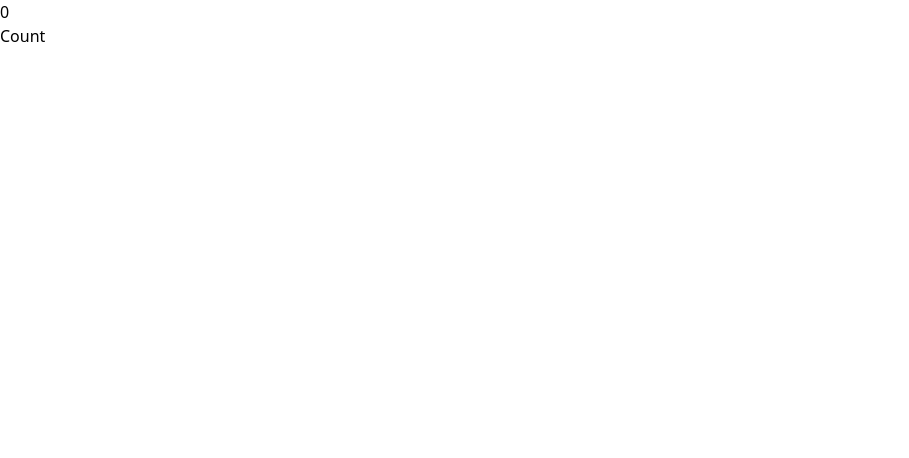
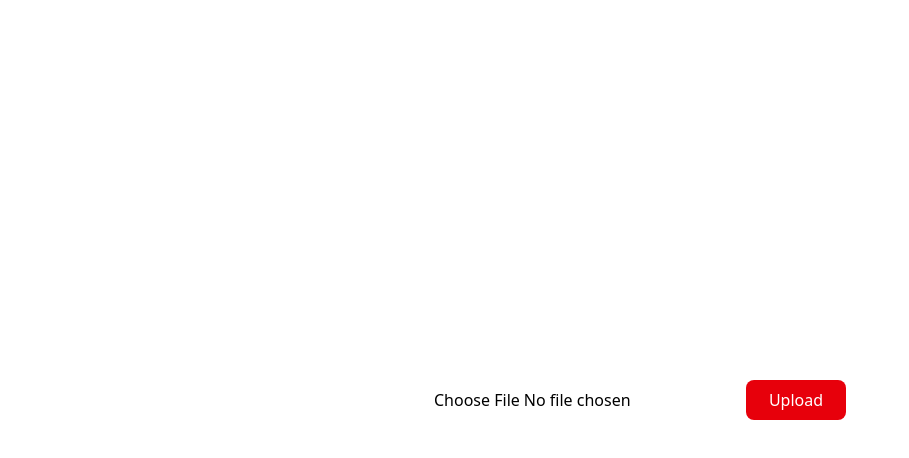
Before and after one commit to wikshitha/kv-audio-frontend, a React (Vite) app: page /testing in a window 1280 px wide. Shown: the top 458 px of the page, without its empty margins (0-909 px from the left). Built offline with nearby package versions, Linux system fonts and the light colour scheme.

Commit message:
Connect to superbase👍👐

```diff
--- a/package.json
+++ b/package.json
@@ -10,6 +10,7 @@
     "preview": "vite preview"
   },
   "dependencies": {
+    "@supabase/supabase-js": "^2.48.1",
     "@tailwindcss/vite": "^4.0.0",
     "axios": "^1.7.9",
     "react": "^18.3.1",
--- a/src/components/header.jsx
+++ b/src/components/header.jsx
@@ -2,7 +2,7 @@
 
 export default function Header() {
     return (
-        <header className="w-full h-[100px] shadow-xl flex justify-center items-center relative">
+        <header className="w-full h-[100px] shadow-xl flex justify-center items-center relative bg-actiion">
             <img src="/logo.png" alt="logo" className="w-[100px] h-[100px] object-cover border -3 absolute -left-1 rounded-full" />
             <Link to ="/" className="text-[25px] font-bold m-1">Home</Link>
             <Link to ="/contact" className="text-[25px] font-bold m-1">Contact</Link>
--- a/src/components/productCard.jsx
+++ b/src/components/productCard.jsx
@@ -1,6 +1,6 @@
 export default function ProductCard({ item }) {
   return (
-    <div className="w-[300px] bg-white rounded-lg shadow-lg overflow-hidden m-4 relative">
+    <div className="w-[300px] rounded-lg shadow-lg overflow-hidden m-4 relative bg-secondary">
       <img
         src={item.image[0]}
         alt={item.name}
--- a/src/components/testing.jsx
+++ b/src/components/testing.jsx
@@ -1,18 +1,22 @@
 import { useState } from "react";
+import mediaUpload from "../utils/mediaUpload";
 
 export default function Testing() {
-    const [count,setCount]= useState(0)
+   const [file, setFile] = useState(null);
 
+   function uploadFile() {
+    console.log(file)
+    mediaUpload(file).then((url)=>{
+        console.log(url)
+    })
+   }
 
     return (
-        <div className="w-full h-screen">
-            <h1>{count}</h1>
-            <button onClick={() => {
-                const newCount = count+1
-                setCount(newCount)
-                }}>
-        Count
-            </button>
+        <div className="w-full h-screen flex  justify-center items-center">
+          <input type="file" onChange={(e)=>{setFile(e.target.files[0])}}/>
+          <button onClick={uploadFile} className="w-[100px] h-[40px] bg-red-600  text-white py-2 rounded-lg hover:bg-red-700 transition duration-200">
+            Upload
+        </button>
         </div>
     )
 }
--- a/src/index.css
+++ b/src/index.css
@@ -1 +1,7 @@
 @import "tailwindcss";
+
+@theme{
+    --color-primary: #DFE3E6;
+    --color-secondary: #96CCD7;
+    --color-actiion: #B18121;
+}
--- a/src/pages/home/homePage.jsx
+++ b/src/pages/home/homePage.jsx
@@ -10,7 +10,7 @@
     return (
         <>
             <Header />
-            <div className="w-full h-[calc(100vh-100px)]">
+            <div className="w-full h-[calc(100vh-100px)] bg-primary">
                 <Routes path="/*">
                 <Route path="/items" element={<Items/>}/>
                 <Route path="/contact" element={<Contact/>}/>
--- /dev/null
+++ b/src/utils/mediaUpload.js
@@ -0,0 +1,30 @@
+import { createClient } from "@supabase/supabase-js";
+
+const anon_key = "eyJhbGciOiJIUzI1NiIsInR5cCI6IkpXVCJ9.eyJpc3MiOiJzdXBhYmFzZSIsInJlZiI6InFhaWxmeXVleXJ1a3BucHN4cmpvIiwicm9sZSI6ImFub24iLCJpYXQiOjE3NDAxNDc3ODYsImV4cCI6MjA1NTcyMzc4Nn0.mkToRcBi59Ui5DBzuI0lClomM1BzBfjlxmHdRIRYcqM";
+const superbase_url = "https://qailfyueyrukpnpsxrjo.supabase.co";
+
+const superbase = createClient(superbase_url, anon_key);
+
+export default function mediaUpload(file) {
+    return new Promise((resolve,reject)=>{
+        if(file == null){
+            reject("No file selected");
+        }
+
+        const timestamp = new Date().getTime();
+        const filename = timestamp+file.name
+
+        superbase.storage.from("images").upload(filename,file,{
+            cacheControl: "3600",
+            upsert: false
+        }).then(()=>{
+
+            const publicUrl = superbase.storage.from("images").getPublicUrl(filename).data.publicUrl;
+            resolve(publicUrl);
+        }).catch(()=>{
+            reject("Error uploading file");
+        })
+    });
+
+
+}
```
Also changed, not shown: 1 other file (tests, documents, lock files or other folders).
